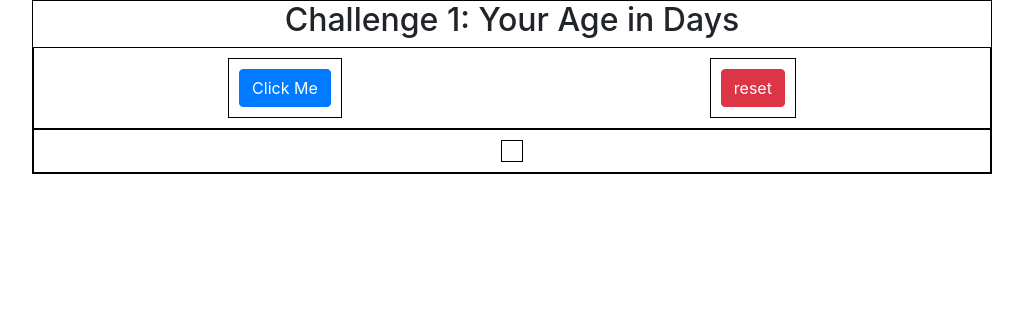
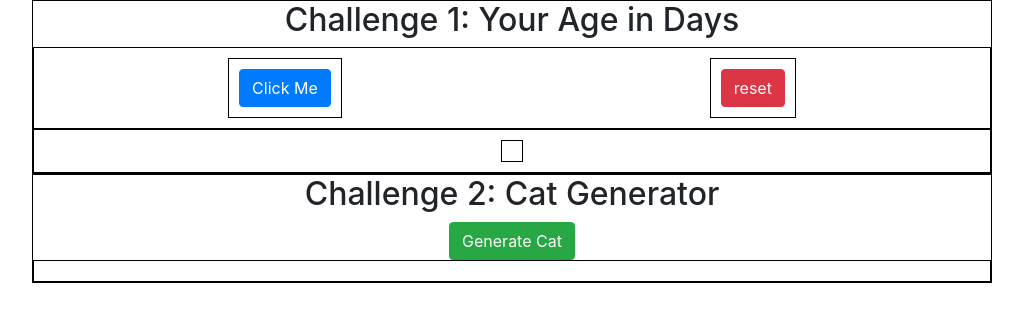
Before and after one commit to akashg116414/JavaScript_Project, a plain HTML site: page javascript/index.html in a window 1280 px wide. Shown: the whole page, without its empty margins (128-1151 px from the left). Drawn offline with nearby package versions, Linux system fonts and the light colour scheme.

Commit message:
challenge 2 - Generate Cat done

```diff
--- a/javascript/index.html
+++ b/javascript/index.html
@@ -21,7 +21,11 @@
             <div id="flex-box-result"></div>
         </div>
     </div>
-
+    <div class="container-2">
+        <h2>Challenge 2: Cat Generator</h2>
+        <button class="btn btn-success" id="cat-generator" onclick="generateCat()">Generate Cat</button>
+        <div class="flex-box-container-2" id="flex-cat-gen"></div>
+    </div>
 
     <script src="static/js/home.js">
 
--- a/javascript/static/css/style.css
+++ b/javascript/static/css/style.css
@@ -1,10 +1,10 @@
-.container-1{
+.container-1, .container-2{
     border: 1px solid black;
     width: 75%;
     margin: 0 auto;
     text-align: center;
 }
-.flex-box-container-1 {
+.flex-box-container-1, .flex-box-container-2{
     display: flex;
     border: 1px solid black;
     padding: 10px;
@@ -19,3 +19,8 @@
     border: 1px solid black;
     align-items: center;
 }
+
+.flex-box-container-2 img {
+    margin: 10px;
+    box-shadow: 0px 10px 50px rgba(0, 0, 0, 7);
+}
--- a/javascript/static/js/home.js
+++ b/javascript/static/js/home.js
@@ -11,3 +11,11 @@ function ageInDays(){
 function reset() {
     document.getElementById('ageInDays').remove();
 }
+
+// Challenge 2: Cat Generator
+function generateCat(){
+    var image = document.createElement('img');
+    var div = document.getElementById("flex-cat-gen");
+    image.src = "https://thecatapi.com/api/images/get?format=src&type=gif&size=small";
+    div.appendChild(image);
+}
```
